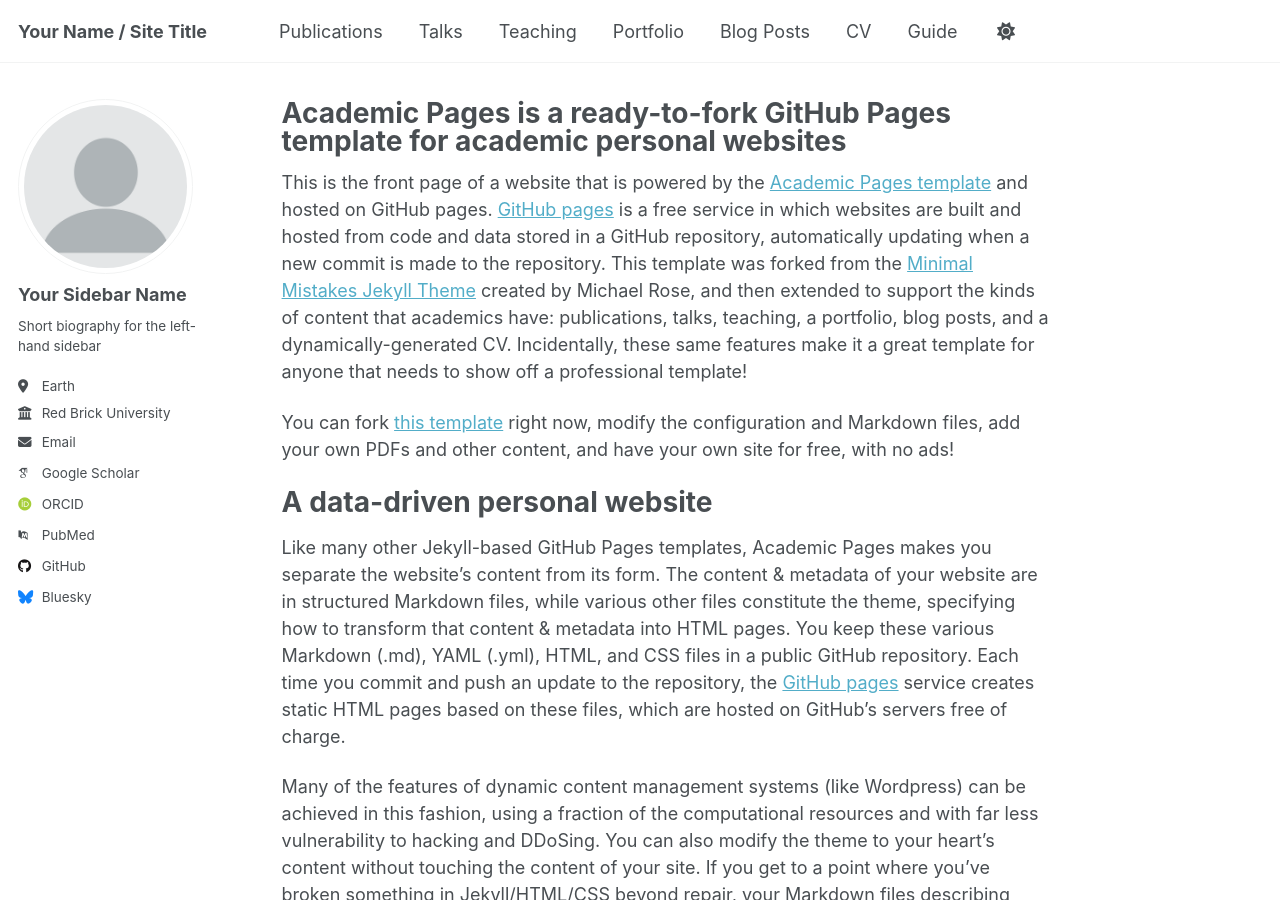
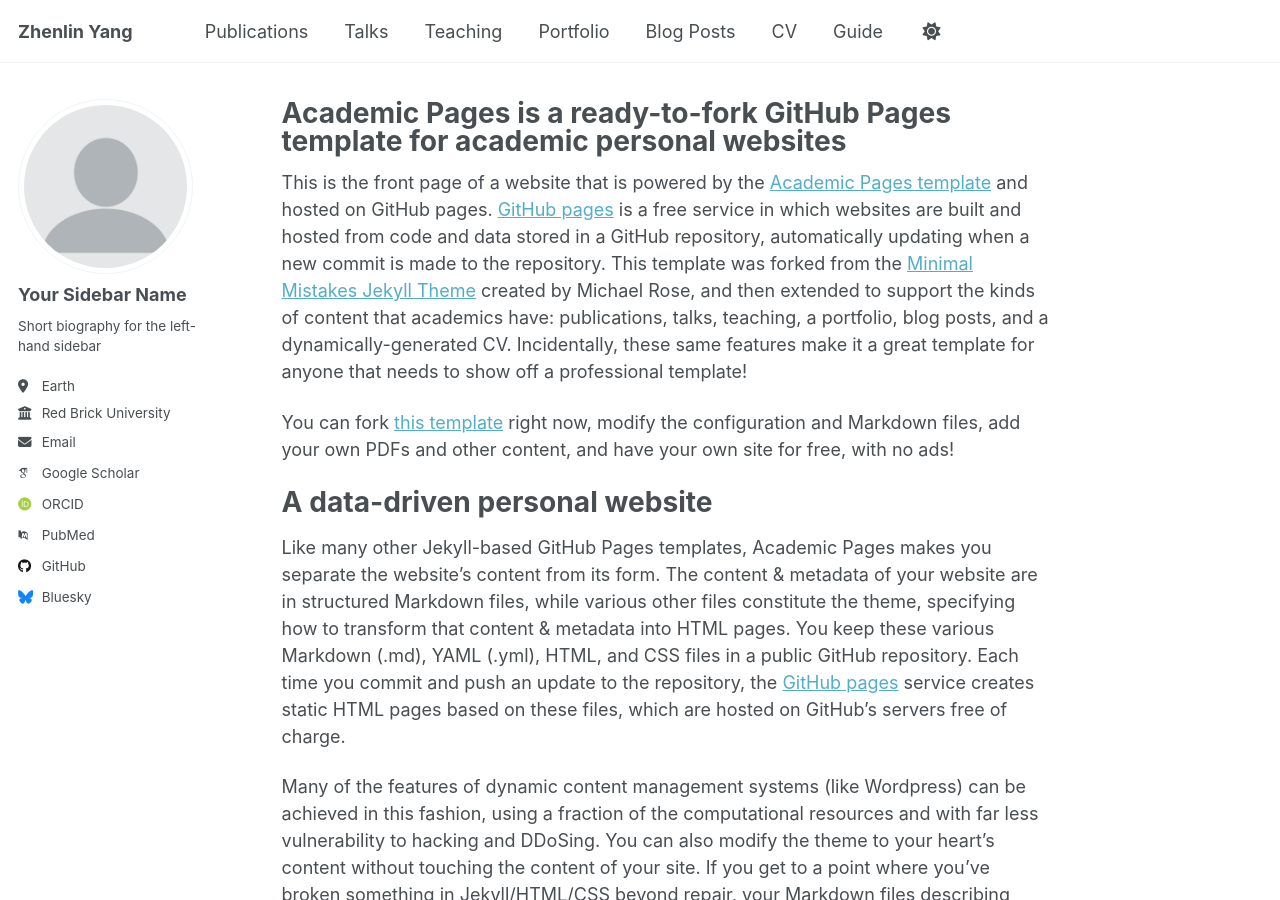
Before and after one commit to Luminescent7/Luminescent7.github.io, a Jekyll site: the page built from _pages/about.md, in a window 1280 px wide and 900 px high. Built offline with Jekyll 4.4.1, drawn with Linux system fonts in a browser that asks for light colours; some web fonts are replaced; a script that is not in the unit is left out.

Commit message:
Update _config.yml

```diff
--- a/_config.yml
+++ b/_config.yml
@@ -9,7 +9,7 @@
 # Basic Site Settings
 locale                   : "en-US"
 site_theme               : "default"
-title                    : "Your Name / Site Title"
+title                    : "Zhenlin Yang"
 title_separator          : "-"
 name                     : &name "Your Name"
 description              : &description "personal description"
```
